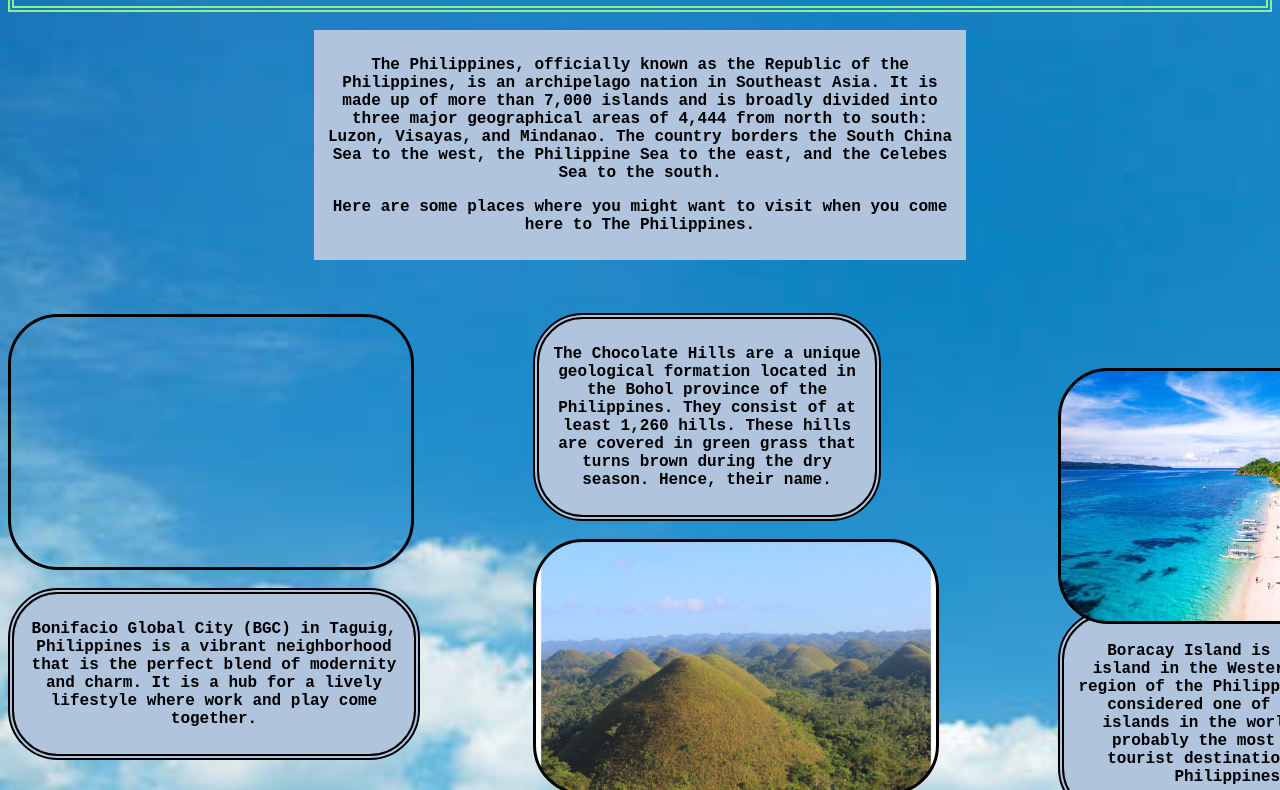
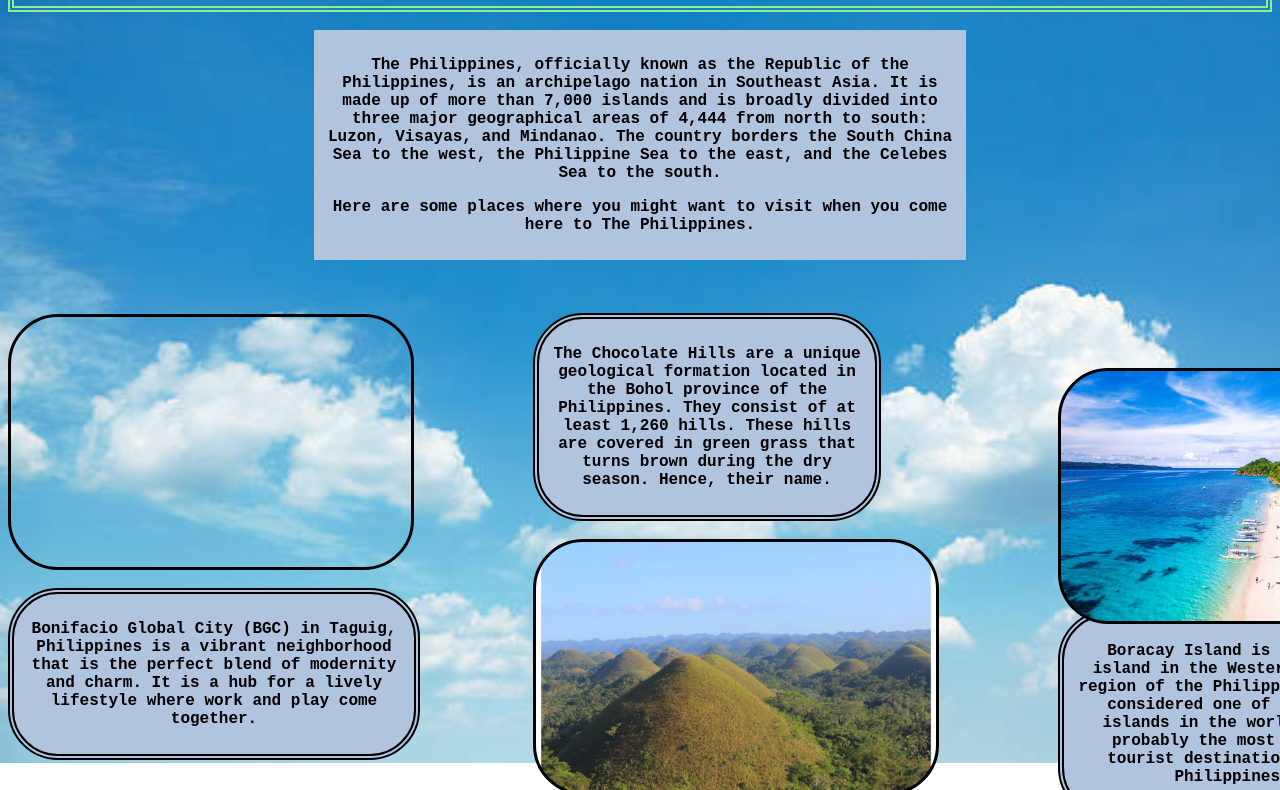
Before and after one commit to Eeshu83/ICT9Emerald_Q2Proj_Lakhani_Eshaan, a plain HTML site: page index.html in a window 1280 px wide. Shown: the part 90-880 px from the top of the page. Drawn offline with Linux system fonts and the light colour scheme.

Commit message:
Update Lakhani.css

```diff
--- a/Lakhani.css
+++ b/Lakhani.css
@@ -1,6 +1,6 @@
 body{
 	background-image: url(clouds.jpg);background-repeat: no-repeat;
-	background-size: 2000px;
+	background-size: 100%;
 
 }
 
```
